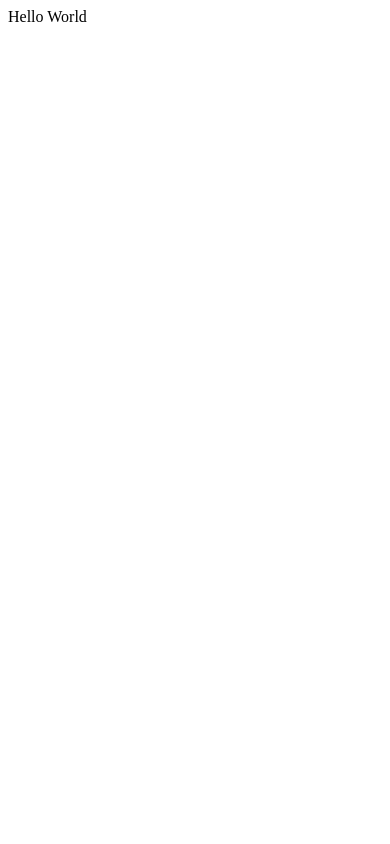
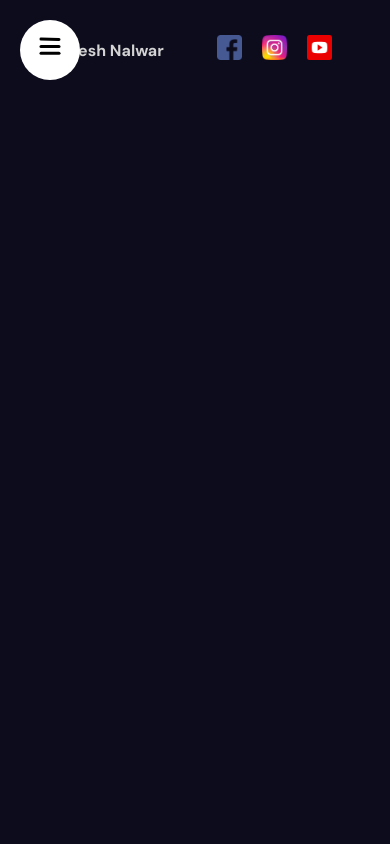
Before and after one commit to SheshNalwar/Portfolio, a React (Vite) app: page / in a window 390 px wide. Shown: the top 844 px of the page. Built offline with nearby package versions, Linux system fonts and the light colour scheme.

Commit message:
Nav bar and hamburger created

```diff
--- a/index.html
+++ b/index.html
@@ -1,13 +1,18 @@
 <!doctype html>
 <html lang="en">
+
 <head>
   <meta charset="UTF-8" />
   <meta name="viewport" content="width=device-width, initial-scale=1.0" />
-    <link href="https://fonts.googleapis.com/css2?family=DM+Sans:ital,opsz,wght@0,9..40,100;0,9..40,200;0,9..40,300;0,9..40,400;0,9..40,500;0,9..40,600;0,9..40,700;0,9..40,800;0,9..40,900;0,9..40,1000;1,9..40,100;1,9..40,1000&display=swap" rel="stylesheet">
-    <title>Lama Dev Portfolio</title>
+  <link
+    href="https://fonts.googleapis.com/css2?family=DM+Sans:ital,opsz,wght@0,9..40,100;0,9..40,200;0,9..40,300;0,9..40,400;0,9..40,500;0,9..40,600;0,9..40,700;0,9..40,800;0,9..40,900;0,9..40,1000;1,9..40,100;1,9..40,1000&display=swap"
+    rel="stylesheet">
+  <title>Shesh Nalwar Portfolio</title>
 </head>
+
 <body>
   <div id="root"></div>
   <script type="module" src="/src/main.jsx"></script>
 </body>
+
 </html>
--- a/package.json
+++ b/package.json
@@ -10,8 +10,10 @@
     "preview": "vite preview"
   },
   "dependencies": {
+    "framer-motion": "^10.16.4",
     "react": "18.2.0",
-    "react-dom": "18.2.0"
+    "react-dom": "18.2.0",
+    "sass": "^1.68.0"
   },
   "devDependencies": {
     "@types/react": "18.2.15",
@@ -21,6 +23,6 @@
     "eslint-plugin-react": "7.32.2",
     "eslint-plugin-react-hooks": "4.6.0",
     "eslint-plugin-react-refresh": "0.4.3",
-    "vite": "4.4.5"
+    "vite": "^4.5.3"
   }
 }
--- a/src/App.jsx
+++ b/src/App.jsx
@@ -1,5 +1,24 @@
+import "./app.scss";
+import Navbar from "./components/navbar/Navbar";
+import Test from "./Test";
 const App = () => {
-  return <div>Hello World</div>;
+  return (
+    <>
+      <section id="Homepage">
+        <Navbar />
+      </section>
+      <section id="Services">Parallax</section>
+      <section>Services</section>
+      <section id="Portfolio">Parallax</section>
+      <section>Portfolio1</section>
+      <section>Portfolio2</section>
+      <section>Portfolio3</section>
+      <section id="Contact">Contact</section>
+
+      {/* <Test /> */}
+
+    </>
+  );
 };
 
 export default App;
--- /dev/null
+++ b/src/Test.jsx
@@ -0,0 +1,29 @@
+
+import { motion } from "framer-motion"
+import "./app.scss";
+import { useState } from "react";
+const Test = () => {
+
+
+    const [open, setOpen] = useState(false);
+
+    const variants = {
+        visible: { opacity: 1 },
+        hidden: { opacity: 0 }
+    }
+    return (
+        <div className="course">
+            <motion.div
+                className="box"
+                variants={variants}
+                transition={{ duration: 2 }}
+                animate={open ? "visible" : "hidden"}
+                // whileHover={{ opacity: 1, scale: 2 }}
+                drag
+            ></motion.div>
+            <button onClick={() => setOpen(prev => !prev)}>Click</button>
+        </div >
+    );
+}
+
+export default Test
--- /dev/null
+++ b/src/app.scss
@@ -0,0 +1,41 @@
+html {
+    scroll-snap-type: y mandatory;
+    scroll-behavior: smooth;
+}
+
+* {
+    padding: 0;
+    margin: 0;
+    box-sizing: border-box;
+    font-family: "DM Sans", sans-serif;
+}
+
+body {
+    background-color: #0c0c1d;
+    color: lightgray;
+}
+
+a {
+    text-decoration: none;
+    color: inherit;
+}
+
+section {
+    height: 100vh;
+    scroll-snap-align: center;
+}
+
+
+.course {
+    height: 100vh;
+    display: flex;
+    align-items: center;
+    justify-content: center;
+
+
+    .box {
+        height: 100px;
+        width: 100px;
+        background-color: white;
+    }
+}
--- /dev/null
+++ b/src/components/navbar/Navbar.jsx
@@ -0,0 +1,24 @@
+import React from 'react'
+import "./navbar.scss"
+import { motion } from "framer-motion"
+import Sidebar from '../sidebar/Sidebar'
+const Navbar = () => {
+    return (
+        <div className='navbar'>
+            <Sidebar />
+            <div className="wrapper">
+                <motion.span initial={{ opacity: 0, scale: 0.5 }}
+                    animate={{ opacity: 1, scale: 1 }}
+                    transition={{ duration: 0.5 }}
+                >Shesh Nalwar</motion.span>
+                <div className="social">
+                    <a href="#"><img src="/facebook.png" alt="" /></a>
+                    <a href="#"><img src="/instagram.png" alt="" /></a>
+                    <a href="#"><img src="/youtube.png" alt="" /></a>
+                </div>
+            </div>
+        </div >
+    )
+}
+
+export default Navbar
--- /dev/null
+++ b/src/components/navbar/navbar.scss
@@ -0,0 +1,26 @@
+.navbar {
+    height: 100px;
+
+    .wrapper {
+        height: 100%;
+        max-width: 1366px;
+        margin: 0 15vw;
+        display: flex;
+        align-items: center;
+        justify-content: space-between;
+
+        .social {
+            display: flex;
+            gap: 20px;
+
+            img {
+                width: 25px;
+                height: 25px;
+            }
+        }
+    }
+
+    span {
+        font-weight: bold;
+    }
+}
--- /dev/null
+++ b/src/components/sidebar/Sidebar.jsx
@@ -0,0 +1,37 @@
+import "./sidebar.scss"
+import React, { useState } from 'react'
+import { delay, motion } from 'framer-motion'
+import Links from "./links/Links"
+import ToggleButton from "./toggleButton/ToggleButton"
+const Sidebar = () => {
+
+    const variants = {
+        open: {
+            clipPath: "circle(1200px at 50px 50px)",
+            transition: {
+                type: "spring",
+                stiffness: 20
+            }
+        },
+        closed: {
+            clipPath: " circle(30px at 50px 50px)",
+            transition: {
+                delay: 0.2,
+                type: "spring",
+                stiffness: 400,
+                damping: 40
+            }
+        }
+    }
+    const [open, setOpen] = useState(false);
+    return (
+        <motion.div className="sidebar" animate={open ? "open" : "closed"}>
+            <motion.div className="bg" variants={variants}>
+                <Links />
+            </motion.div>
+            <ToggleButton setOpen={setOpen} />
+        </motion.div>
+    )
+}
+
+export default Sidebar
--- /dev/null
+++ b/src/components/sidebar/links/Links.jsx
@@ -0,0 +1,51 @@
+import React from 'react'
+import { motion } from "framer-motion"
+const Links = () => {
+    const variants = {
+        open: {
+            transition: {
+                staggerChildren: 0.1
+            }
+        },
+        closed: {
+            transition: {
+                staggerChildren: 0.050,
+                staggerDirection: -1
+            }
+        }
+    }
+
+    const itemVariants = {
+        open: {
+            y: 0,
+            opacity: 1
+        },
+        closed: {
+            y: 50,
+            opacity: 0
+        }
+    }
+
+    const items = [
+        "Homepage",
+        "Services",
+        "Portfolio",
+        "Contact",
+        "About",
+
+    ]
+    return (
+        <motion.div className='links' variants={variants}>
+            {
+                items.map((item) => (
+                    <motion.a href={`#${item}`} key={item} variants={itemVariants} whileHover={{ scale: 1.1 }}
+                        whileTap={{ scale: 0.95 }}>
+                        {item}
+                    </motion.a>
+                ))
+            }
+        </motion.div>
+    )
+}
+
+export default Links
--- /dev/null
+++ b/src/components/sidebar/sidebar.scss
@@ -0,0 +1,46 @@
+.sidebar {
+
+    display: flex;
+    align-items: center;
+    justify-content: center;
+    flex-direction: column;
+    background-color: white;
+    color: black;
+
+    .bg {
+        position: fixed;
+        top: 0;
+        left: 0;
+        // height: 30px;
+        bottom: 0;
+        width: 400px;
+        background-color: white;
+
+        .links {
+            position: absolute;
+            width: 100%;
+            height: 100%;
+            display: flex;
+            align-items: center;
+            justify-content: center;
+            flex-direction: column;
+            gap: 20px;
+
+            a {
+                font-size: 30px;
+            }
+        }
+    }
+
+    button {
+        height: 50px;
+        width: 50px;
+        border-radius: 50%;
+        position: fixed;
+        top: 25px;
+        left: 25px;
+        background-color: transparent;
+        border: none;
+        cursor: pointer;
+    }
+}
--- /dev/null
+++ b/src/components/sidebar/toggleButton/ToggleButton.jsx
@@ -0,0 +1,31 @@
+import React from 'react'
+import { motion } from "framer-motion"
+
+const ToggleButton = ({ setOpen }) => {
+    return (
+        <button onClick={() => setOpen(prev => !prev)}>
+            <svg width="23" height="23" viewBox='0 0 23 23'>
+                <motion.path strokeWidth="3" stroke='black' strokeLinecap='round'
+                    variants={{
+                        closed: { d: "M 2 2 L 20 2.5" },
+                        open: { d: " M 3 16.5 L 17 2.5" }
+                    }}
+                />
+                <motion.path strokeWidth="3" stroke='black' strokeLinecap='round'
+                    d="M 2 9.423 L 20 9.423"
+                    variants={{
+                        open: { opacity: 0 },
+                        closed: { opacity: 1 }
+                    }}
+                />
+                <motion.path strokeWidth="3" stroke='black' strokeLinecap='round'
+                    variants={{
+                        closed: { d: "M 2 16.346 L 20 16.346" },
+                        open: { d: " M 3 2.5 L 17 16.346" }
+                    }} />
+            </svg>
+        </button>
+    )
+}
+
+export default ToggleButton
```
Also changed, not shown: 1 other file (tests, documents, lock files or other folders). Lines whose indentation alone changed are shown as unchanged.
